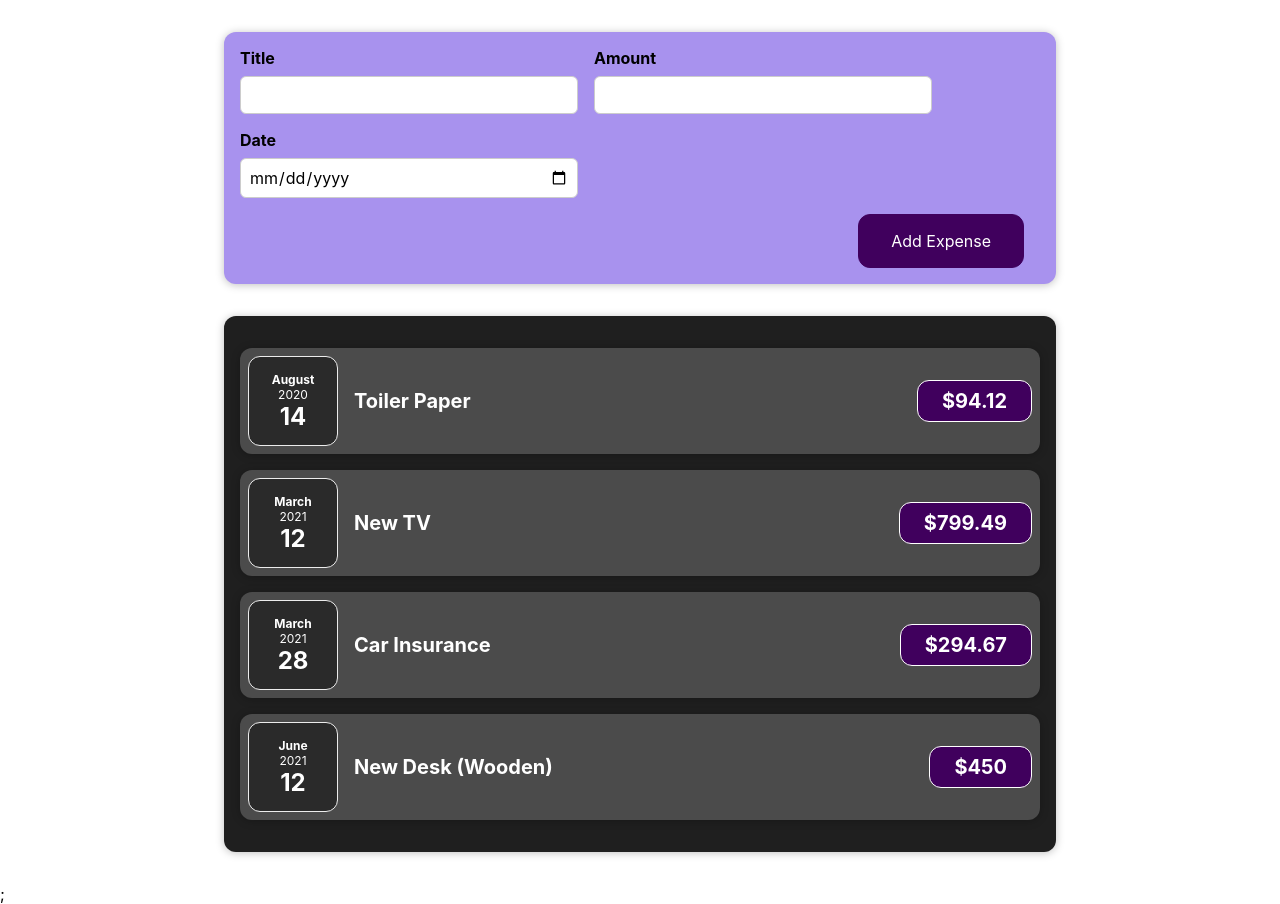
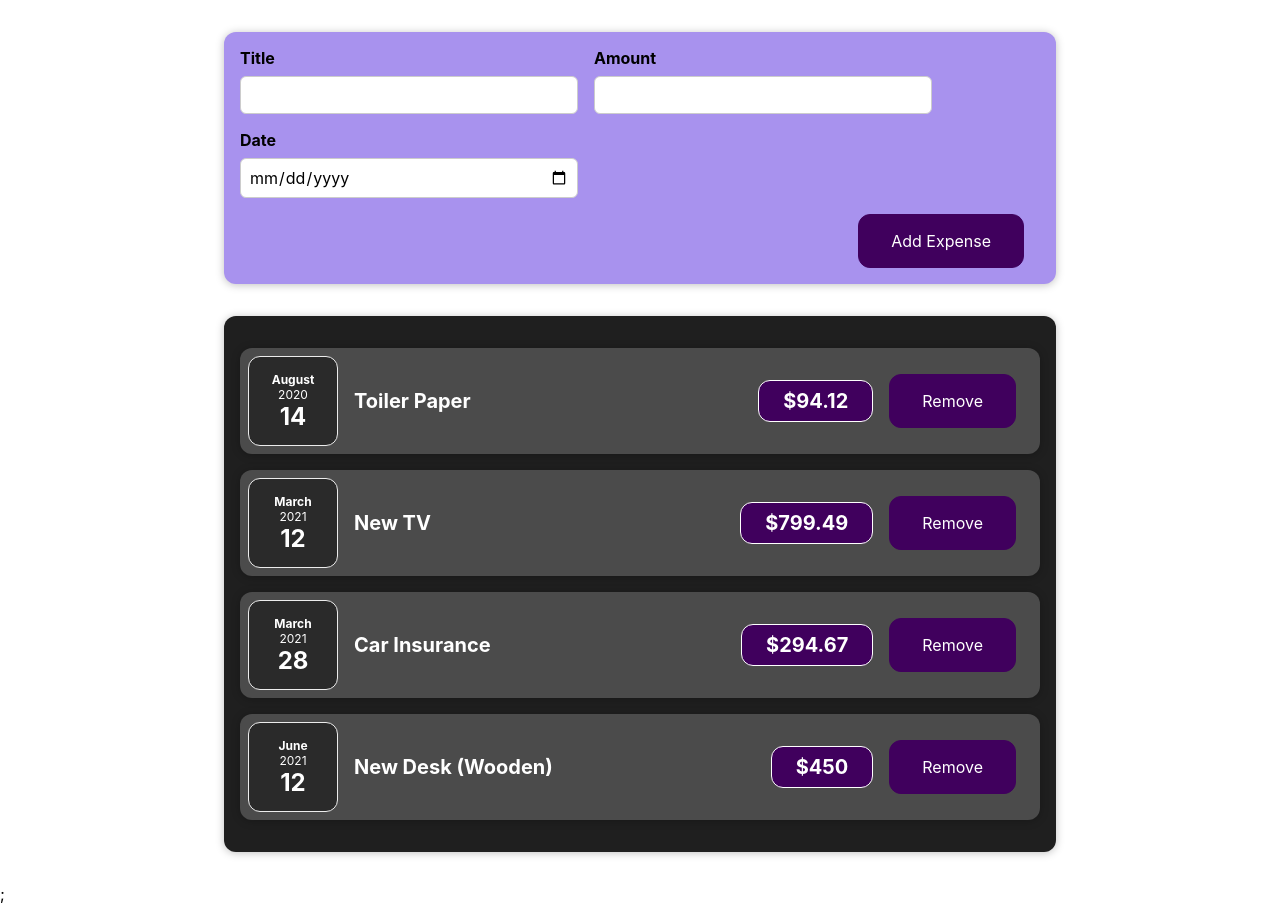
Before and after one commit to eyedent1ty/react-basics, a React (Create React App) app: page / in a window 1280 px wide. Built offline with nearby package versions, Linux system fonts and the light colour scheme.

Commit message:
added functionality that a user may able to remove a expenseItem by passing the id of the expenseItem to the app to be remove

```diff
--- a/src/App.js
+++ b/src/App.js
@@ -13,6 +13,10 @@ const App = () => {
     setExpenses((prevState) => {
       return [...prevState, expenseData];
     });
+  };
+
+  const filterExpenses = (expenseId) => {
+    setExpenses(expenses.filter((expense) => expense.id !== expenseId));
   };
 
   const [expenses, setExpenses] = useState([
@@ -45,7 +49,7 @@ const App = () => {
   return (
     <div>
       <NewExpense onSaveExpenseData={saveExpenseDataHandler} />
-      <Expenses items={expenses} />;
+      <Expenses items={expenses} onClickRemove={filterExpenses} />;
     </div>
   );
 };
--- a/src/components/Expenses/ExpenseItem.css
+++ b/src/components/Expenses/ExpenseItem.css
@@ -52,3 +52,31 @@
     padding: 0.5rem 1.5rem;
   }
 }
+
+.remove-expense {
+  font: inherit;
+  cursor: pointer;
+  padding: 1rem 2rem;
+  border: 1px solid #40005d;
+  background-color: #40005d;
+  color: white;
+  border-radius: 12px;
+  margin-right: 1rem;
+}
+
+.remove-expense:hover,
+.remove-expense:active {
+  background-color: #510674;
+  border-color: #510674;
+}
+
+.remove-expense.alternative {
+  color: #220131;
+  border-color: transparent;
+  background-color: transparent;
+}
+
+.remove-expense.alternative:hover,
+.remove-expensealternative:active {
+  background-color: #ddb3f8;
+}
--- a/src/components/Expenses/ExpenseItem.js
+++ b/src/components/Expenses/ExpenseItem.js
@@ -1,4 +1,4 @@
-import React, { useState } from 'react';
+import React from 'react';
 
 import ExpenseDate from './ExpenseDate';
 import Card from '../UI/Card';
@@ -7,6 +7,10 @@ import './ExpenseItem.css';
 
 const ExpenseItem = (props) => {
   const { date, title, amount } = props;
+
+  const removeItem = () => {
+    props.onClickRemove(props.id);
+  };
 
   return (
     <Card className="expense-item">
@@ -19,6 +23,9 @@ const ExpenseItem = (props) => {
       <div className="expense-item__description">
         <h2>{title}</h2>
         <div className="expense-item__price">${amount}</div>
+        <button className="remove-expense" onClick={removeItem}>
+          Remove
+        </button>
       </div>
     </Card>
   );
--- a/src/components/Expenses/Expenses.js
+++ b/src/components/Expenses/Expenses.js
@@ -15,7 +15,14 @@ const Expenses = (props) => {
         Every attribute that is passed in a component will always be a propery of the props object
       */}
       {items.map(({ id, title, date, amount }) => (
-        <ExpenseItem key={id} date={date} title={title} amount={amount} />
+        <ExpenseItem
+          key={id}
+          date={date}
+          title={title}
+          amount={amount}
+          id={id}
+          onClickRemove={props.onClickRemove}
+        />
       ))}
     </Card>
   );
```
